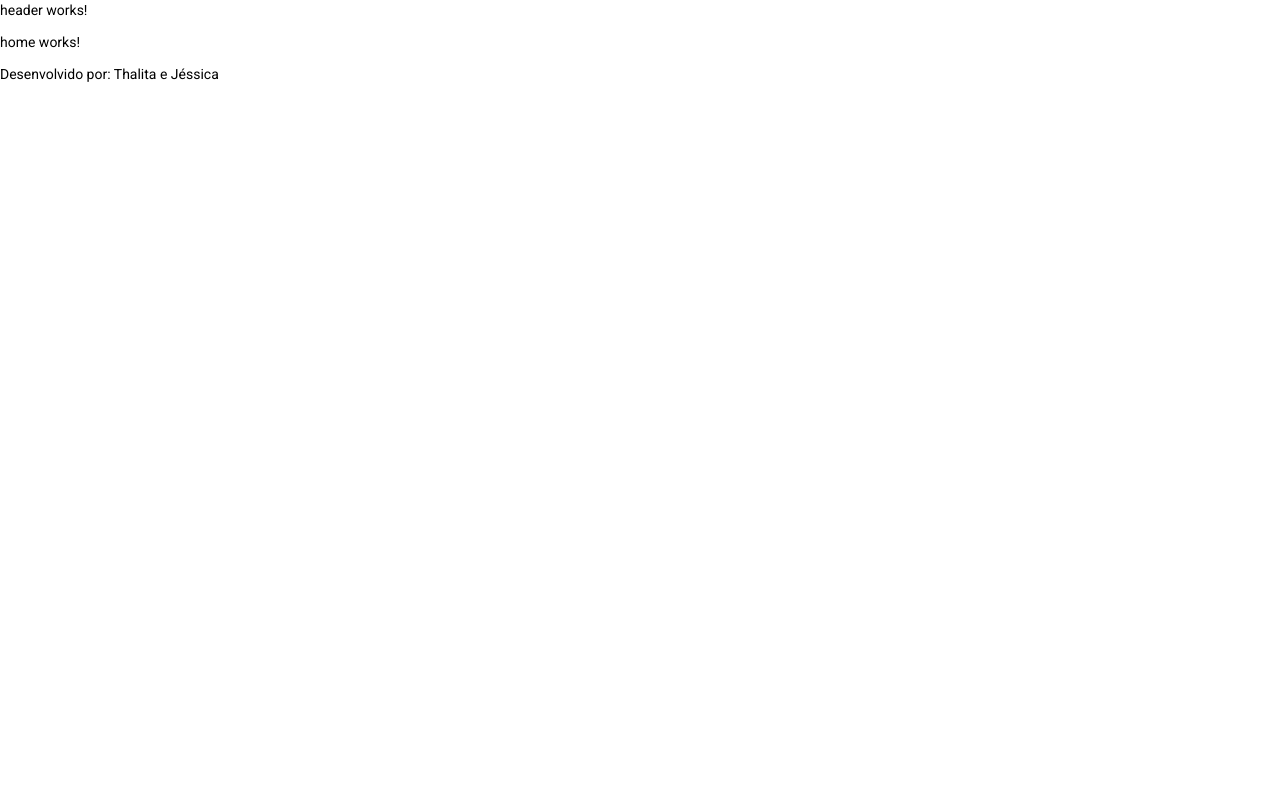
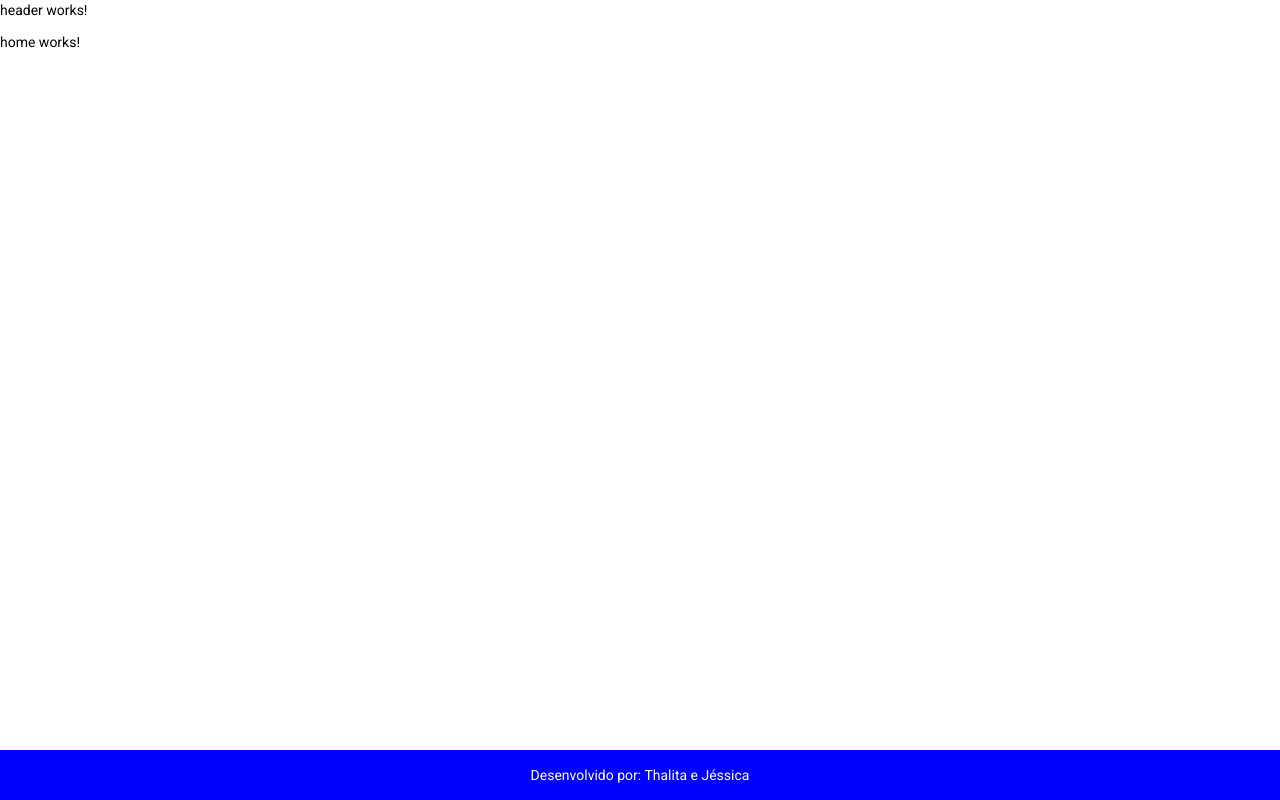
Before and after one commit to thalita-andrade/To-Do-List, an Angular app in the folder to-do-list/: page / in a window 1280 px wide. Built offline with nearby package versions, Linux system fonts and the light colour scheme.

Commit message:
add css inicial ao footer

```diff
--- a/to-do-list/src/app/footer/footer.component.css
+++ b/to-do-list/src/app/footer/footer.component.css
@@ -0,0 +1,18 @@
+.reset-p {
+ margin: 0;
+}
+
+.footer-display {
+  display: flex;
+  justify-content: center;
+  align-items: center;
+  height: 50px;
+  position: fixed;
+  bottom: 0;
+  width: 100%;
+}
+
+.colors {
+  background-color: blue;
+  color: white;
+}
```
